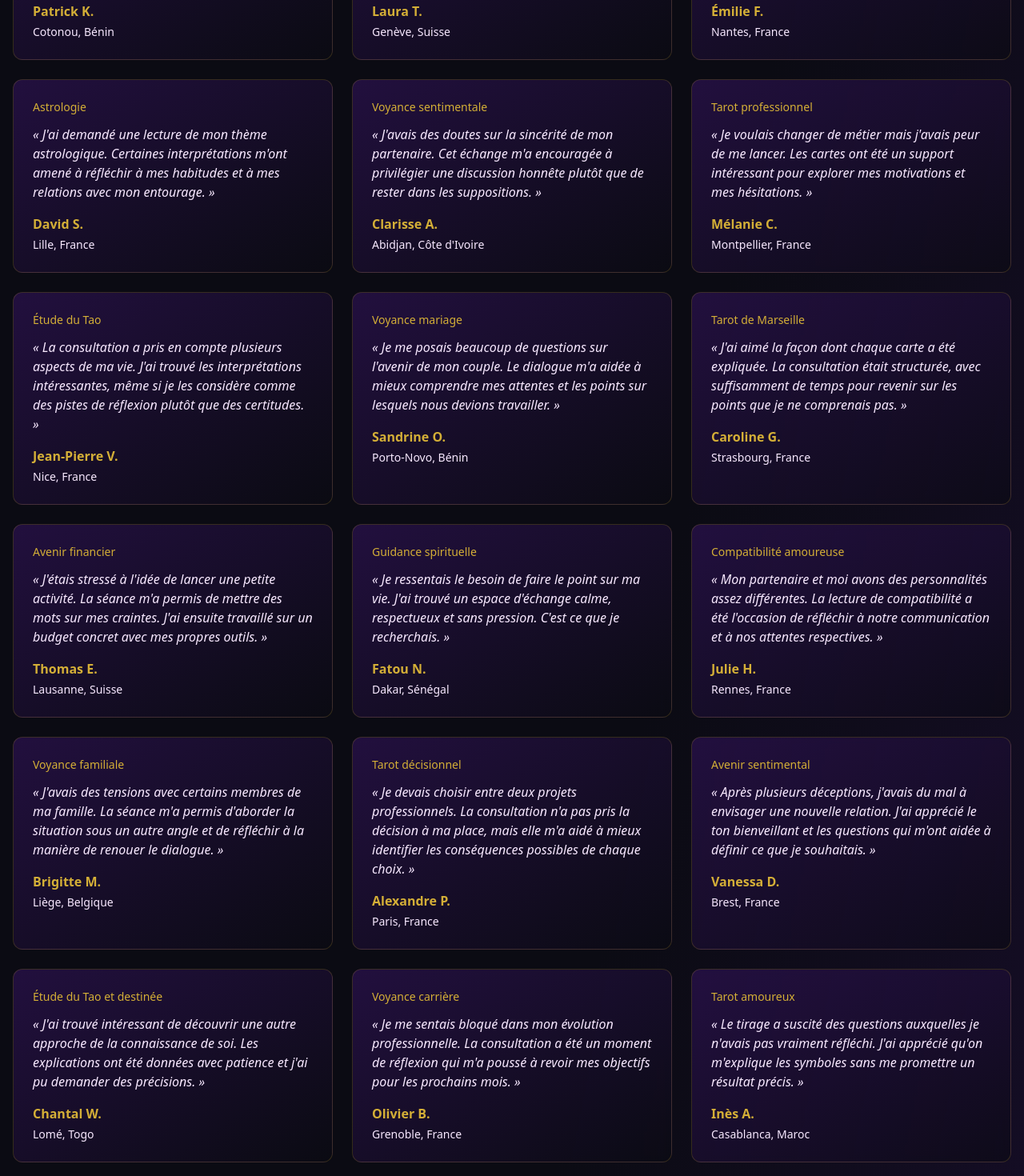
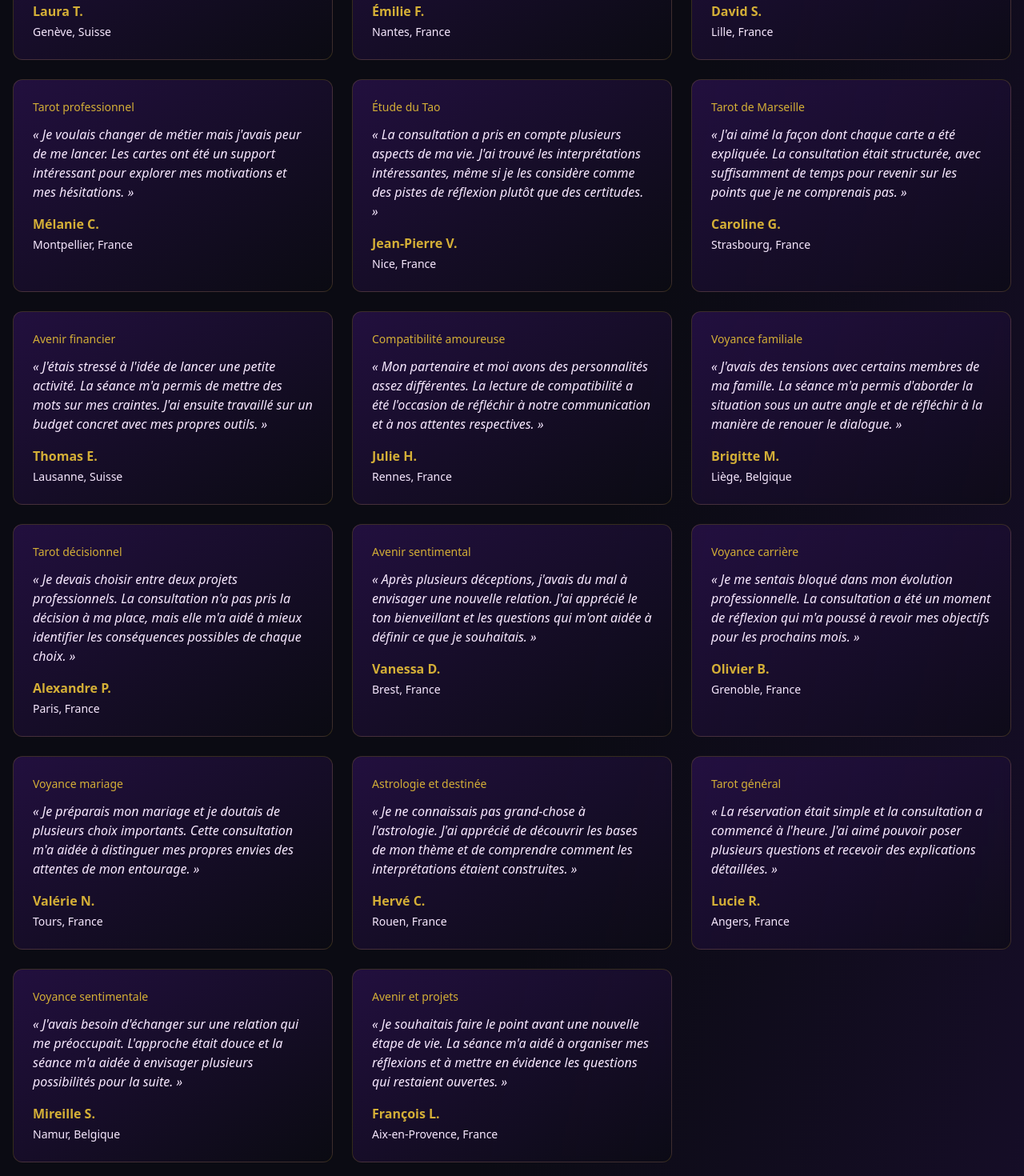
Before and after one commit to Medellin20/Toutsavoir, a React (Vite) app: page / in a window 1280 px wide. Shown: the part 4600-6070 px from the top of the page at 80% size. Built offline with nearby package versions, Linux system fonts and the light colour scheme; no server answers.

Commit message:
New Configss corrts

```diff
--- a/src/data.ts
+++ b/src/data.ts
@@ -50,13 +50,6 @@ export const testimonials: Testimonial[] = [
     "content": "C'était ma première expérience avec le tarot. Les explications étaient claires et j'ai pu poser toutes mes questions. J'en suis ressortie avec une vision plus structurée de ma situation."
   },
   {
-    "id": "7",
-    "author_name": "Patrick K.",
-    "location": "Cotonou, Bénin",
-    "service": "Avenir financier",
-    "content": "Je voulais savoir comment aborder une période d'incertitude dans mes affaires. La consultation m'a surtout permis de réfléchir aux décisions que je prenais trop rapidement."
-  },
-  {
     "id": "8",
     "author_name": "Laura T.",
     "location": "Genève, Suisse",
@@ -78,13 +71,6 @@ export const testimonials: Testimonial[] = [
     "content": "J'ai demandé une lecture de mon thème astrologique. Certaines interprétations m'ont amené à réfléchir à mes habitudes et à mes relations avec mon entourage."
   },
   {
-    "id": "11",
-    "author_name": "Clarisse A.",
-    "location": "Abidjan, Côte d'Ivoire",
-    "service": "Voyance sentimentale",
-    "content": "J'avais des doutes sur la sincérité de mon partenaire. Cet échange m'a encouragée à privilégier une discussion honnête plutôt que de rester dans les suppositions."
-  },
-  {
     "id": "12",
     "author_name": "Mélanie C.",
     "location": "Montpellier, France",
@@ -99,13 +85,6 @@ export const testimonials: Testimonial[] = [
     "content": "La consultation a pris en compte plusieurs aspects de ma vie. J'ai trouvé les interprétations intéressantes, même si je les considère comme des pistes de réflexion plutôt que des certitudes."
   },
   {
-    "id": "14",
-    "author_name": "Sandrine O.",
-    "location": "Porto-Novo, Bénin",
-    "service": "Voyance mariage",
-    "content": "Je me posais beaucoup de questions sur l'avenir de mon couple. Le dialogue m'a aidée à mieux comprendre mes attentes et les points sur lesquels nous devions travailler."
-  },
-  {
     "id": "15",
     "author_name": "Caroline G.",
     "location": "Strasbourg, France",
@@ -118,13 +97,6 @@ export const testimonials: Testimonial[] = [
     "location": "Lausanne, Suisse",
     "service": "Avenir financier",
     "content": "J'étais stressé à l'idée de lancer une petite activité. La séance m'a permis de mettre des mots sur mes craintes. J'ai ensuite travaillé sur un budget concret avec mes propres outils."
-  },
-  {
-    "id": "17",
-    "author_name": "Fatou N.",
-    "location": "Dakar, Sénégal",
-    "service": "Guidance spirituelle",
-    "content": "Je ressentais le besoin de faire le point sur ma vie. J'ai trouvé un espace d'échange calme, respectueux et sans pression. C'est ce que je recherchais."
   },
   {
     "id": "18",
@@ -155,32 +127,11 @@ export const testimonials: Testimonial[] = [
     "content": "Après plusieurs déceptions, j'avais du mal à envisager une nouvelle relation. J'ai apprécié le ton bienveillant et les questions qui m'ont aidée à définir ce que je souhaitais."
   },
   {
-    "id": "22",
-    "author_name": "Chantal W.",
-    "location": "Lomé, Togo",
-    "service": "Étude du Tao et destinée",
-    "content": "J'ai trouvé intéressant de découvrir une autre approche de la connaissance de soi. Les explications ont été données avec patience et j'ai pu demander des précisions."
-  },
-  {
     "id": "23",
     "author_name": "Olivier B.",
     "location": "Grenoble, France",
     "service": "Voyance carrière",
     "content": "Je me sentais bloqué dans mon évolution professionnelle. La consultation a été un moment de réflexion qui m'a poussé à revoir mes objectifs pour les prochains mois."
-  },
-  {
-    "id": "24",
-    "author_name": "Inès A.",
-    "location": "Casablanca, Maroc",
-    "service": "Tarot amoureux",
-    "content": "Le tirage a suscité des questions auxquelles je n'avais pas vraiment réfléchi. J'ai apprécié qu'on m'explique les symboles sans me promettre un résultat précis."
-  },
-  {
-    "id": "25",
-    "author_name": "Rose K.",
-    "location": "Cotonou, Bénin",
-    "service": "Guidance spirituelle",
-    "content": "J'étais curieuse de découvrir ce type de consultation. J'ai trouvé l'expérience enrichissante et les échanges respectueux de mes convictions personnelles."
   },
   {
     "id": "26",
```
